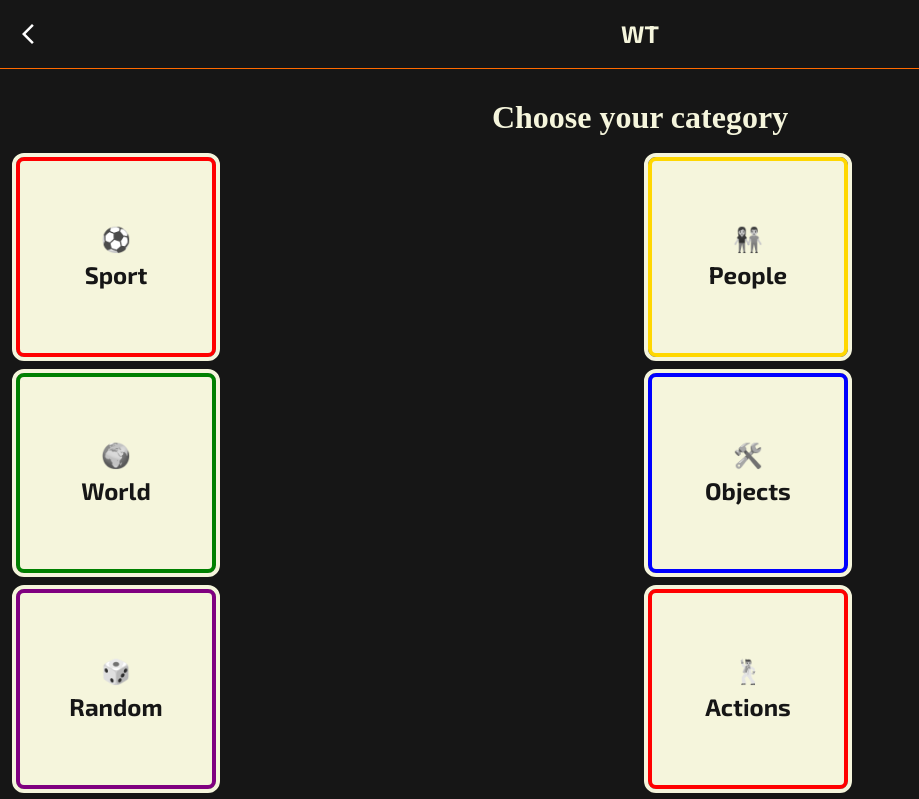
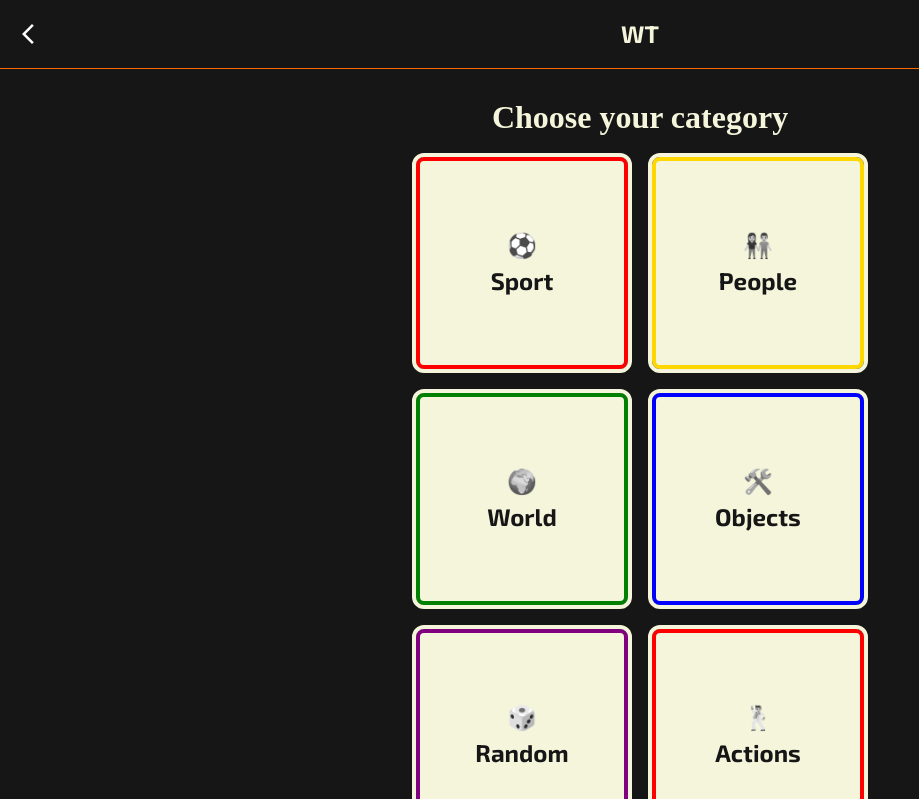
Before and after one commit to willbuilt1/wording-title, a SvelteKit app: page /categories in a window 1280 px wide. Shown: the top 799 px of the page, without its empty margins (0-919 px from the left). Built offline with nearby package versions, Linux system fonts and the light colour scheme; a web font is replaced by a local one.

Commit message:
UI tweaks

```diff
--- a/src/app.css
+++ b/src/app.css
@@ -38,8 +38,6 @@ body{
     font-family: var(--primary-font);
 }
 
-
-
 a{
     color: var(--primary-black);
     text-decoration: none;
--- /dev/null
+++ b/src/lib/components/AnimatedRoute.svelte
@@ -0,0 +1,12 @@
+<script lang="ts">
+  import { fly } from "svelte/transition";
+  import { page } from "$app/stores";
+  import type { Snippet } from "svelte";
+  let { children } = $props<{ children: Snippet }>();
+</script>
+
+{#key $page.url}
+  <div class="fadeIn">
+    {@render children()}
+  </div>
+{/key}
--- /dev/null
+++ b/src/lib/styles/animations.css
@@ -0,0 +1,15 @@
+.fadeIn {
+    animation: fadeIn 0.5s ease-in-out;
+}
+
+@keyframes fadeIn {
+    from {
+      opacity: 0.2;
+      transform: translateY(16px);
+    }
+    to {
+      opacity: 1;
+      transform: translateY(0);
+    }
+
+}
--- a/src/routes/(main)/+layout.svelte
+++ b/src/routes/(main)/+layout.svelte
@@ -1,4 +1,5 @@
 <script lang="ts">
+  import AnimatedRoute from "$lib/components/AnimatedRoute.svelte";
   import Back from "$lib/icons/Back.svelte";
   import type { Snippet } from "svelte";
   let { children } = $props<{ children: Snippet }>();
@@ -8,7 +9,7 @@
   <button onclick={() => history.back()}><Back size={"24"} /></button>
   <a class="logo" href="/">WT</a>
 </nav>
-<main>{@render children()}</main>
+<AnimatedRoute><main>{@render children()}</main></AnimatedRoute>
 
 <style>
   nav {
@@ -34,5 +35,7 @@
     padding-left: 16px;
     padding-right: 16px;
     padding-top: var(--unit-xlarge);
+    max-width: 480px;
+    margin: 0 auto;
   }
 </style>
--- a/src/routes/(main)/categories/+page.svelte
+++ b/src/routes/(main)/categories/+page.svelte
@@ -37,12 +37,15 @@
   .container {
     display: grid;
     grid-template-columns: repeat(2, 1fr);
-    gap: var(--unit-large);
+    gap: var(--unit-xlarge);
     margin-top: var(--unit-large);
+    flex: 1;
 
+    a {
+      aspect-ratio: 1 / 1;
+    }
     :global(.card) {
-      aspect-ratio: 1 / 1;
-      max-height: 200px;
+      height: 100%;
     }
   }
 
--- a/src/routes/+layout.svelte
+++ b/src/routes/+layout.svelte
@@ -5,6 +5,7 @@
   import "../app.css";
   import "$lib/styles/typography.css";
   import "$lib/styles/components.css";
+  import "$lib/styles/animations.css";
   import { setGameState } from "$lib/state/gameState.svelte";
 
   setGameState();
--- a/src/routes/+page.svelte
+++ b/src/routes/+page.svelte
@@ -1,5 +1,5 @@
-<main>
-  <h1 class="headline">A Wording Title</h1>
+<main class="fadeIn">
+  <h1 class="headline">Wording Title</h1>
   <h2>The word guessing game</h2>
 
   <div class="buttons">
@@ -11,7 +11,6 @@
 
 <style>
   main {
-    margin-top: 80px;
     display: flex;
     flex-direction: column;
     align-items: center;
@@ -19,6 +18,7 @@
     padding-left: 16px;
     padding-right: 16px;
     text-align: center;
+    height: 100vh;
   }
 
   h2 {
```
